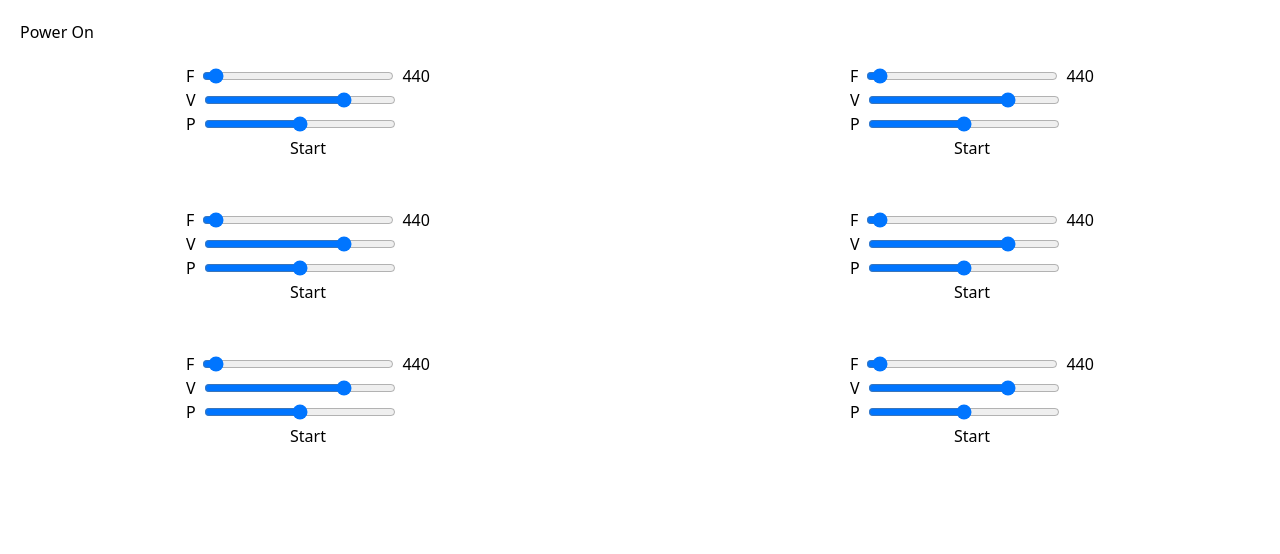
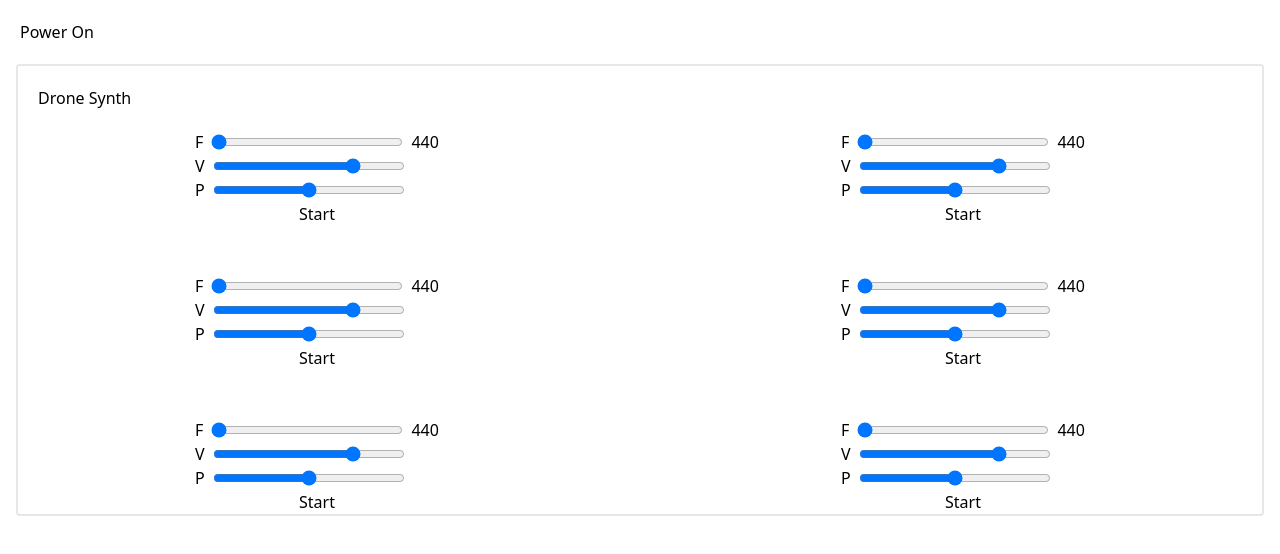
Before and after one commit to daveknapik/tone-drone, a React (Vite) app: page / in a window 1280 px wide. Shown: the top 554 px of the page. Built offline with nearby package versions, Linux system fonts and the light colour scheme.

Commit message:
Made osc freq min/max controllable by props

```diff
--- a/src/App.tsx
+++ b/src/App.tsx
@@ -15,7 +15,7 @@ function App() {
       <div className="my-5 ml-5">
         <button onClick={start}>Power On</button>
       </div>
-      <div>
+      <div className="m-4">
         <DroneSynth oscillatorCount={6} />
       </div>
     </div>
--- a/src/components/DroneSynth.tsx
+++ b/src/components/DroneSynth.tsx
@@ -6,12 +6,15 @@ interface DroneSynthProps {
 
 function DroneSynth({ oscillatorCount }: DroneSynthProps) {
   const oscillators = Array.from({ length: oscillatorCount }, (_, index) => (
-    <Oscillator key={index} />
+    <Oscillator key={index} freqMax={454} />
   ));
 
   return (
-    <div className="grid grid-cols-1 sm:grid-cols-2 gap-12 place-items-center">
-      {oscillators}
+    <div className="border-2 rounded">
+      <div className="my-5 ml-5">Drone Synth</div>
+      <div className="grid grid-cols-1 sm:grid-cols-2 gap-12 place-items-center">
+        {oscillators}
+      </div>
     </div>
   );
 }
--- a/src/components/Oscillator.tsx
+++ b/src/components/Oscillator.tsx
@@ -1,12 +1,21 @@
 import { useEffect, useState } from "react";
 import * as Tone from "tone";
 
-function Oscillator() {
+interface OscillatorProps {
+  freqMin?: number;
+  freqMax?: number;
+}
+
+function Oscillator({ freqMin = 440, freqMax = 880 }: OscillatorProps) {
+  // a Tone.Oscillator and its property
   const [osc, setOsc] = useState<Tone.Oscillator | undefined>();
+  const [frequency, setFrequency] = useState(440);
+
+  // a Tone.Channel and its properties
   const [channel, setChannel] = useState<Tone.Channel | undefined>();
-  const [frequency, setFrequency] = useState(440);
   const [volume, setVolume] = useState(-20);
   const [pan, setPan] = useState(0);
+
   const [isPlaying, setIsPlaying] = useState(false);
 
   useEffect(() => {
@@ -37,8 +46,8 @@ function Oscillator() {
           name="frequency"
           type="range"
           className="w-48"
-          min="1"
-          max="14000"
+          min={freqMin}
+          max={freqMax}
           value={frequency}
           onChange={(e) => {
             setFrequency(parseFloat(e.target.value));
```
